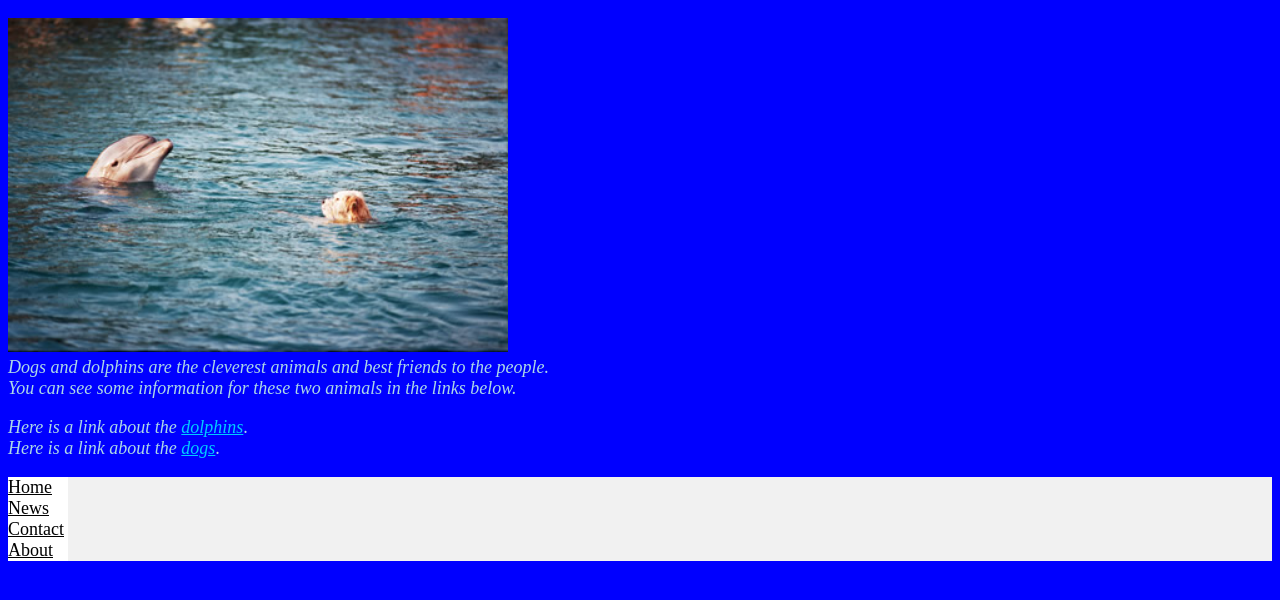
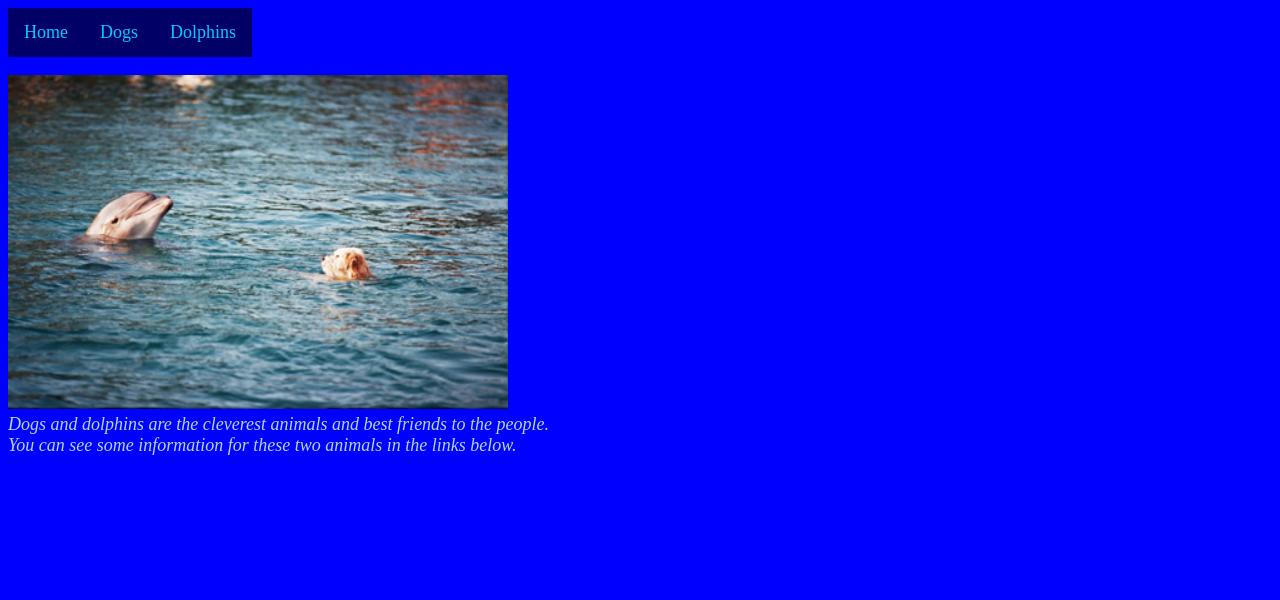
Before and after one commit to rilix04/MySite, a website: page home.html in a window 1280 px wide. Drawn offline with Linux system fonts and the light colour scheme.

Commit message:
create navigation bar

```diff
--- a/home.html
+++ b/home.html
@@ -2,27 +2,20 @@
 <html>
     <head>
         <link href="/home/ilex/logo.png" type = "image/png" rel="icon">
-        <title>Muchi's site</title>
+        <title>Cool_site</title>
         <link rel="stylesheet" type="text/css" href="mystyle.css">
     </head>
 
     <body id="homebody">
+	<ul>
+  		<li><a href="home.html">Home</a></li>
+	 	<li><a href="dog.html">Dogs</a></li>
+		<li><a href="dolphin.html">Dolphins</a></li>
+	</ul>
         <p>
             <img src="d_and_d.jpg" style="width:500px;"> </img> <br>
             <i> Dogs and dolphins are the cleverest animals and best friends to the people. <br>
                 You can see some information for these two animals in the links below. </i> <br>
         </p>
-
-        <p>
-            <i> Here is a link about the </i> <a style="color:#00ccff;" href="dolphin.html"> <i> dolphins</i></a>.<br>
-            <i> Here is a link about the </i> <a style="color:#00ccff;" href="dog.html"> <i> dogs</i></a>.<br>
-        </p>
-
-        <ul>
-  <li><a href="default.asp">Home</a></li>
-  <li><a href="news.asp">News</a></li>
-  <li><a href="contact.asp">Contact</a></li>
-  <li><a href="about.asp">About</a></li>
-</ul>
     </body>
 </html>
--- a/mystyle.css
+++ b/mystyle.css
@@ -11,26 +11,39 @@
     color: lightblue;
     font-size:18px;
 }
-
 ul {
     list-style-type: none;
     margin: 0;
     padding: 0;
-    background-color: #f1f1f1;
-
+    overflow: hidden;
+    background-color: #0;
 }
-
 li {
     display: inline;
 }
-
+a {
+    display: block;
+    padding: 8px;
+    background-color: #000066;
+}
+li {
+   float: left;
+}
 li a {
     display: block;
-    width: 60px;
-     background-color:white;
-    color:black;
+    padding: 14px 16px;
+    text-align: center;
+    background-color: #000066;
+    color: #00ccff;
+    text-decoration:none;
 }
-
+.active {
+    background-color: #3366ff;
+}
+/*Change the link color to #3366ff (black) on hover */
+li a:hover {
+    background-color: #3366ff;
+}
 #para1 {
  font-size:18px;
  color: #3B1709;
@@ -43,12 +56,6 @@ li a {
  text-shadow:2px 2px 8px #000000;
 }
 
-#para3 {
- font-size:18px;
- color: #81F7F3;
- text-shadow:4px 4px 4px #000000;
-}
-
 #info {
   font-size:18px;
   color:#81F7F3;
```
Also changed, not shown: dolphin.html (+0 -5 lines).
